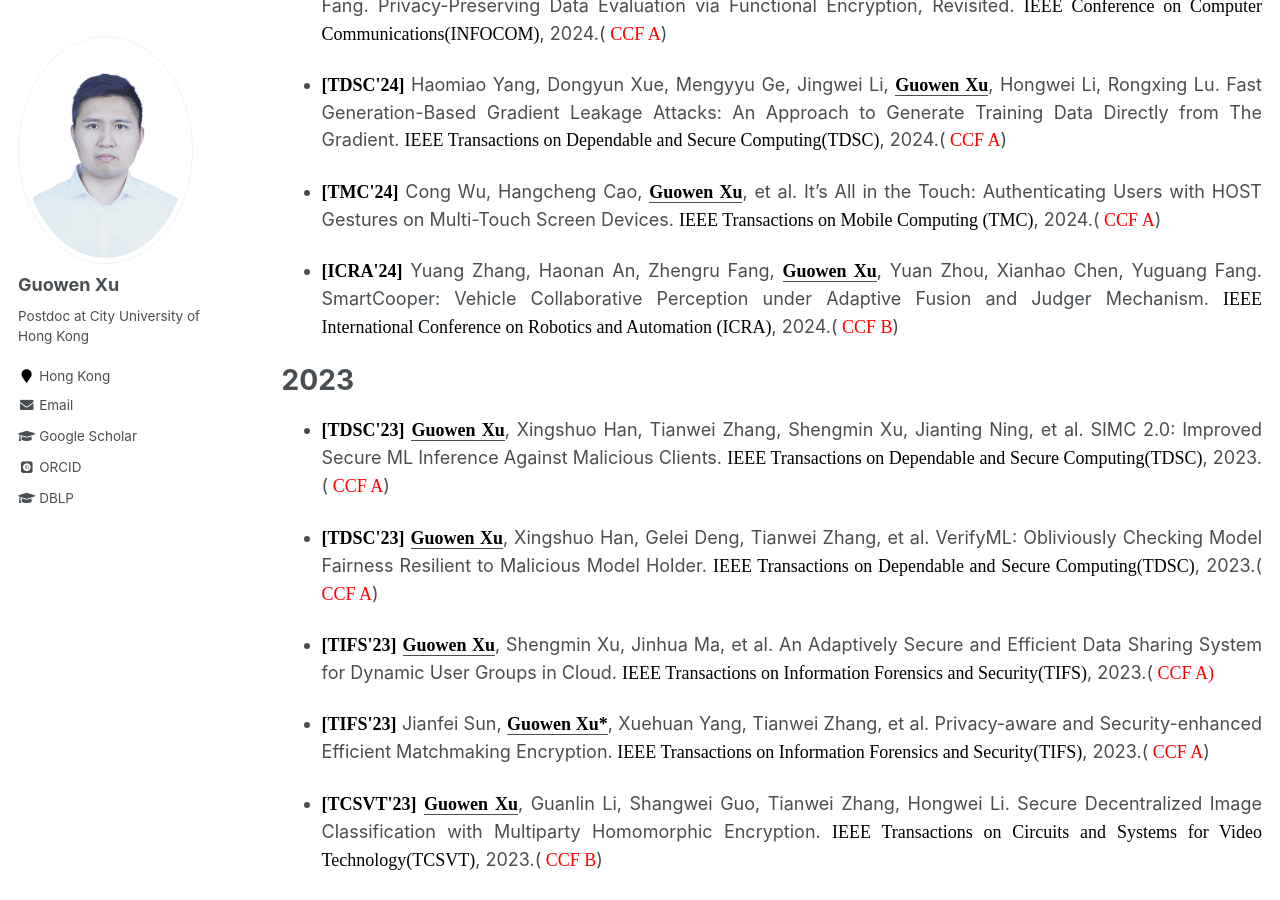
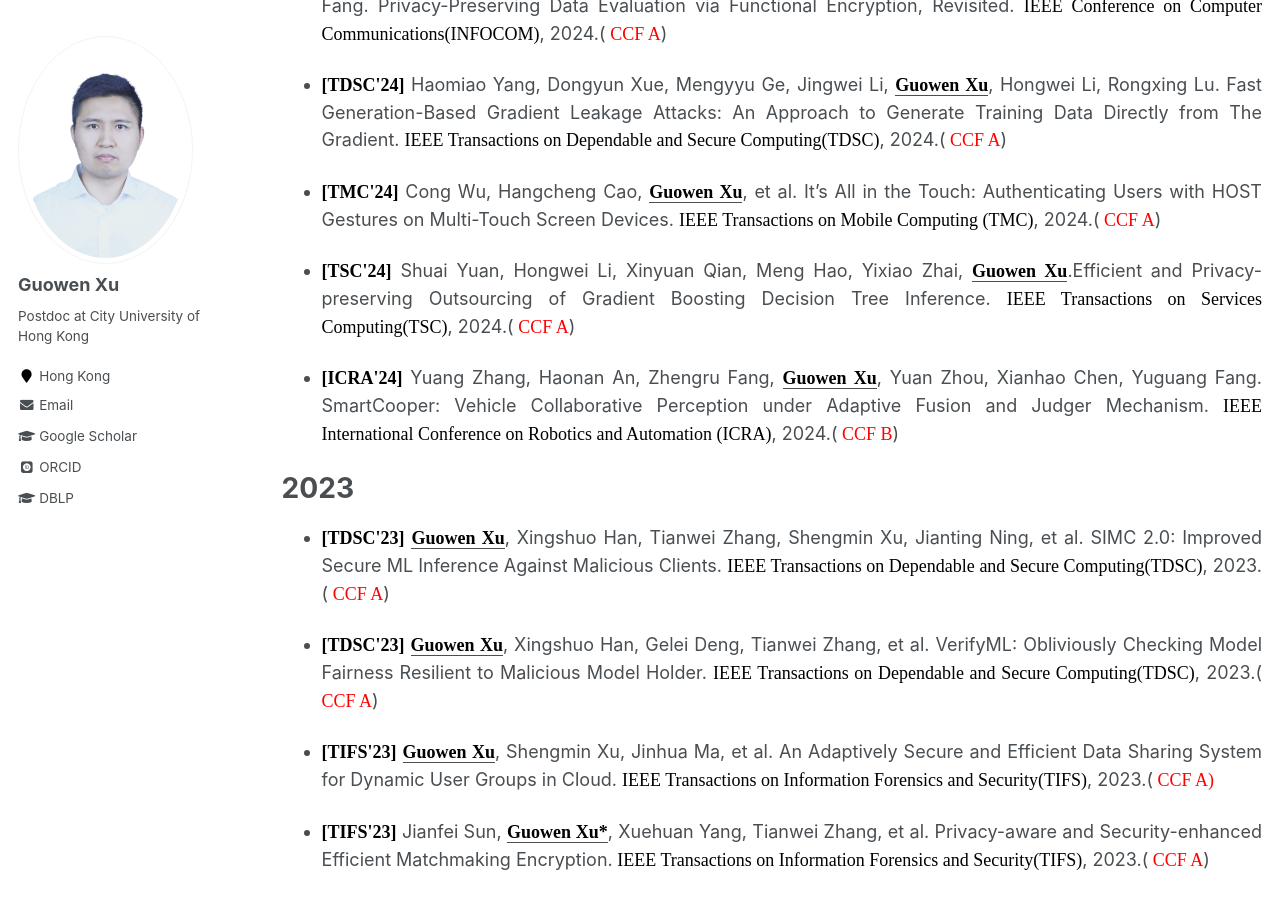
Before and after one commit to Guowen-xu/guowen-xu.github.io, a Jekyll site: the page built from _pages/publications.md, in a window 1280 px wide and 900 px high, scrolled down 1030 px. Built offline with Jekyll 4.4.1, drawn with Linux system fonts in a browser that asks for light colours; some web fonts are replaced.

Commit message:
Update publications.md

```diff
--- a/_pages/publications.md
+++ b/_pages/publications.md
@@ -30,6 +30,8 @@ You can find my articles on my [Google Scholar](https://scholar.google.com.hk/ci
 * <p align="justify"> <b><font face="Times New Roman" color=black size=4> [TDSC'24]</font></b> Haomiao Yang, Dongyun Xue, Mengyyu Ge, Jingwei Li, <u><b><font face="Times New Roman" color=black size=4> Guowen Xu</font></b></u>, Hongwei Li, Rongxing Lu. Fast Generation-Based Gradient Leakage Attacks: An Approach to Generate Training Data Directly from The Gradient. <font face="Times New Roman" color=black size=4> IEEE Transactions on Dependable and Secure Computing(TDSC)</font>, 2024.(<font face="Times New Roman" color=red size=4> CCF A</font>)
 
 * <p align="justify"> <b><font face="Times New Roman" color=black size=4> [TMC'24]</font></b> Cong Wu, Hangcheng Cao, <u><b><font face="Times New Roman" color=black size=4> Guowen Xu</font></b></u>, et al. It’s All in the Touch: Authenticating Users with HOST Gestures on Multi-Touch Screen Devices.  <font face="Times New Roman" color=black size=4> IEEE Transactions on Mobile Computing (TMC)</font>, 2024.(<font face="Times New Roman" color=red size=4> CCF A</font>)
+
+*  <p align="justify">  <b><font face="Times New Roman" color=black size=4> [TSC'24]</font></b> Shuai Yuan, Hongwei Li, Xinyuan Qian, Meng Hao, Yixiao Zhai, <u><b><font face="Times New Roman" color=black size=4> Guowen Xu</font></b></u>.Efficient and Privacy-preserving Outsourcing of Gradient Boosting Decision Tree Inference. <font face="Times New Roman" color=black size=4> IEEE Transactions on Services Computing(TSC)</font>, 2024.(<font face="Times New Roman" color=red size=4> CCF A</font>)
 
 
 * <p align="justify"> <b><font face="Times New Roman" color=black size=4> [ICRA'24]</font></b> Yuang Zhang, Haonan An, Zhengru Fang,  <u><b><font face="Times New Roman" color=black size=4> Guowen Xu</font></b></u>, Yuan Zhou, Xianhao Chen, Yuguang Fang. SmartCooper: Vehicle Collaborative Perception under Adaptive Fusion and Judger Mechanism.  <font face="Times New Roman" color=black size=4> IEEE International Conference on Robotics and Automation (ICRA)</font>, 2024.(<font face="Times New Roman" color=red size=4> CCF B</font>)
```
